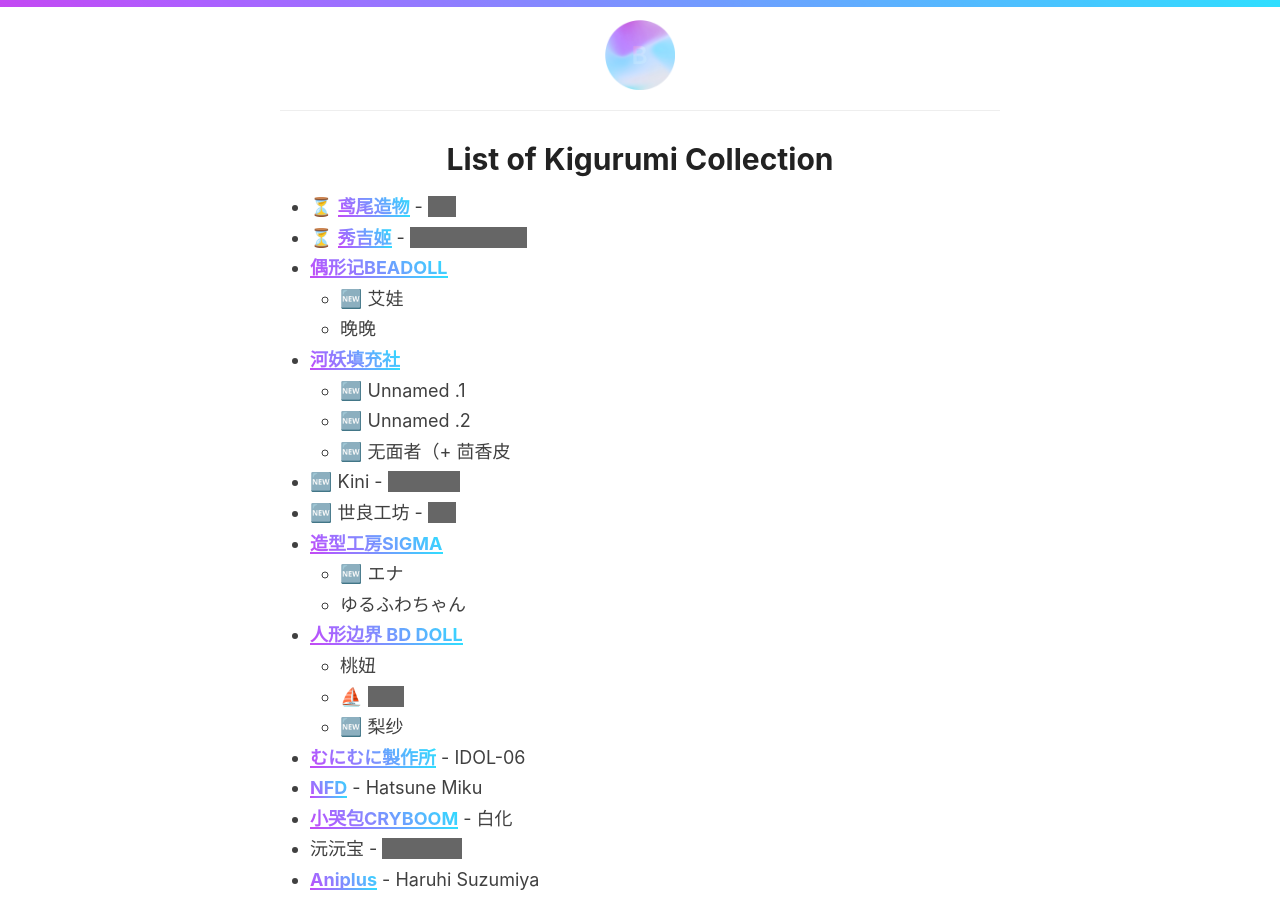
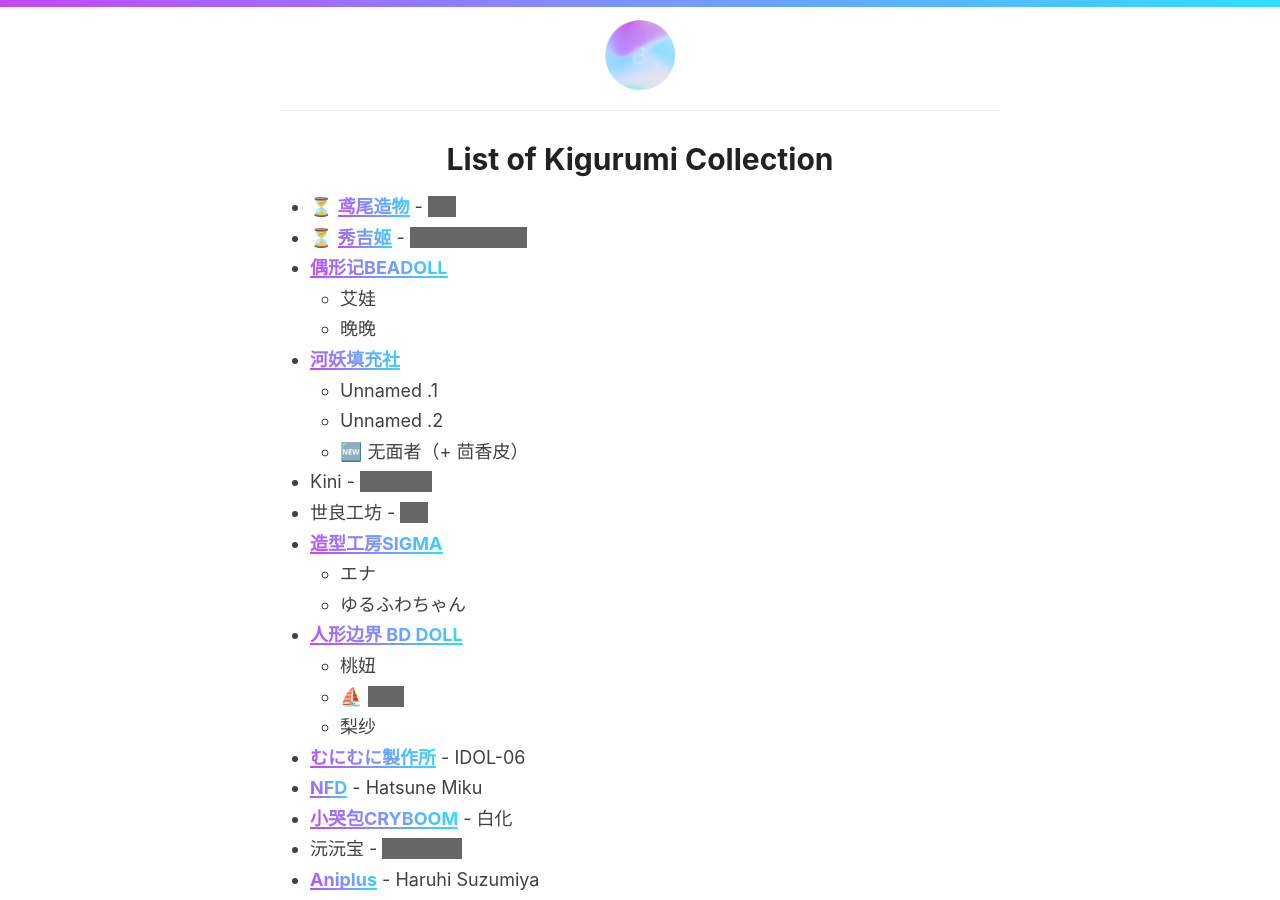
Before and after one commit to 98827ddb7e5a2c2e261912a23d9251d6/98827ddb7e5a2c2e261912a23d9251d6.github.io, a Jekyll site: the page built from _pages/kig-list.md, in a window 1280 px wide and 900 px high. Built offline with Jekyll 4.4.1, drawn with Linux system fonts in a browser that asks for light colours.

Commit message:
- smol fixes

```diff
--- a/_pages/kig-list.md
+++ b/_pages/kig-list.md
@@ -7,21 +7,21 @@
 - ⏳ [鸢尾造物](https://x.com/IrisKigurumi){:target="_blank" rel="noopener"} - <span class="hidden-text">???<span>
 - ⏳ [秀吉姬](https://twitter.com/lightning520){:target="_blank" rel="noopener"} - <span class="hidden-text">Hatsune Miku<span>
 - [偶形记BEADOLL](https://weibo.com/u/7734682449){:target="_blank" rel="noopener"}
-	- 🆕 艾娃
+	- 艾娃
 	- 晚晚
 - [河妖填充社](https://x.com/heyaofetish){:target="_blank" rel="noopener"}
-	- 🆕 Unnamed .1
-	- 🆕 Unnamed .2
-	- 🆕 无面者（+ 茴香皮
-- 🆕 Kini - <span class="hidden-text">全头卤蛋<span>
-- 🆕 世良工坊 - <span class="hidden-text">???<span>
+	- Unnamed .1
+	- Unnamed .2
+	- 🆕 无面者（+ 茴香皮）
+- Kini - <span class="hidden-text">全头卤蛋<span>
+- 世良工坊 - <span class="hidden-text">???<span>
 - [造型工房SIGMA](https://www.buildupstudiosigma.com){:target="_blank" rel="noopener"}
-	- 🆕 エナ
+	- エナ
 	- ゆるふわちゃん
 - [人形边界 BD DOLL](https://m.tb.cn/h.gdstQAerA56ncap){:target="_blank" rel="noopener"}
 	- 桃妞
 	- ⛵ <span class="hidden-text">梨纱<span>
-	- 🆕 梨纱
+	- 梨纱
 - [むにむに製作所](https://www.munimuni.jp){:target="_blank" rel="noopener"} - IDOL-06
 - [NFD](https://twitter.com/NewfacedolL){:target="_blank" rel="noopener"} - Hatsune Miku
 - [小哭包CRYBOOM](https://www.xiaohongshu.com/user/profile/6119a23a000000000100084f){:target="_blank" rel="noopener"} - 白化
```
Also changed, not shown: index.md (+1 -1 lines).
